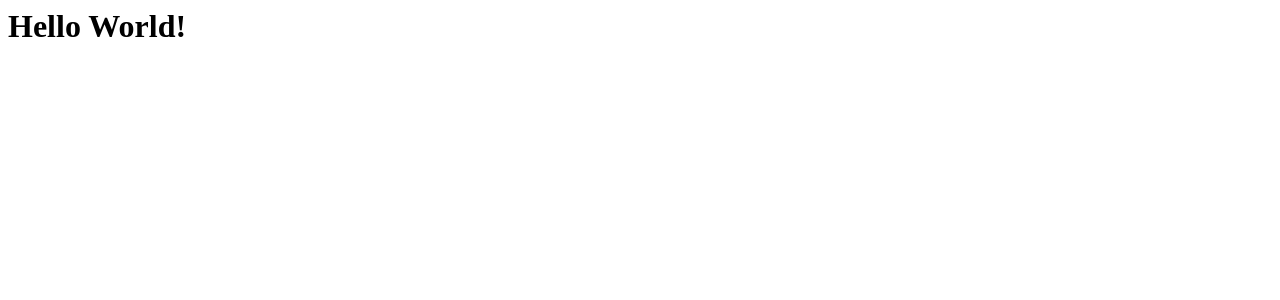
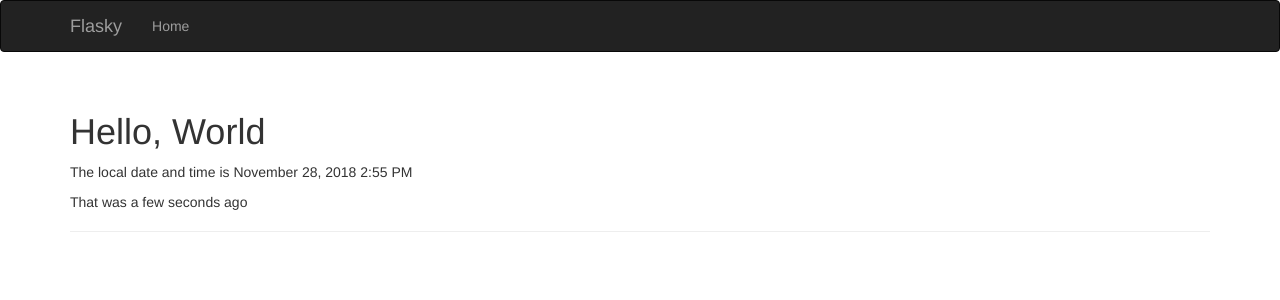
Before and after one commit to shosato0306/SNS, a Flask app: page / in a window 1280 px wide. Shown: the top 300 px of the page. Run offline with Flask 2, Linux system fonts and the light colour scheme; some libraries are stand-ins or nearby versions.

Commit message:
add flask_moment

```diff
--- a/hello.py
+++ b/hello.py
@@ -1,12 +1,16 @@
 from flask import Flask, render_template
 from flask_bootstrap import Bootstrap
+from flask_moment import Moment
+from datetime import datetime
 
 app = Flask(__name__)
 bootstrap = Bootstrap(app)
+moment = Moment(app)
 
 @app.route('/')
 def index():
-    return render_template('index.html')
+    return render_template('index.html',
+            current_time=datetime.utcnow())
 
 @app.route('/user/<name>')
 def user(name):
--- a/templates/base.html
+++ b/templates/base.html
@@ -8,6 +8,11 @@
  type="image/x-icon">
 <link rel="icon" href="{{url_for('static', filename='favicon.ico')}}"
  type="image/x-icon">
+{% endblock %}
+
+{% block scripts %}
+{{ super() }}
+{{ moment.include_moment() }}
 {% endblock %}
 
 {% block navbar %}
--- a/templates/index.html
+++ b/templates/index.html
@@ -1 +1,11 @@
-<h1>Hello World!</h1>
+{% extends "base.html" %}
+
+{% block title %}Flasky{% endblock %}
+
+{% block page_content %}
+<div class="page-header">
+    <h1>Hello, World</h1>
+    <p>The local date and time is {{ moment(current_time).format('LLL') }}</p>
+    <p>That was {{ moment(current_time).fromNow(refresh=True) }}</p>
+</div>
+{% endblock %}
```
